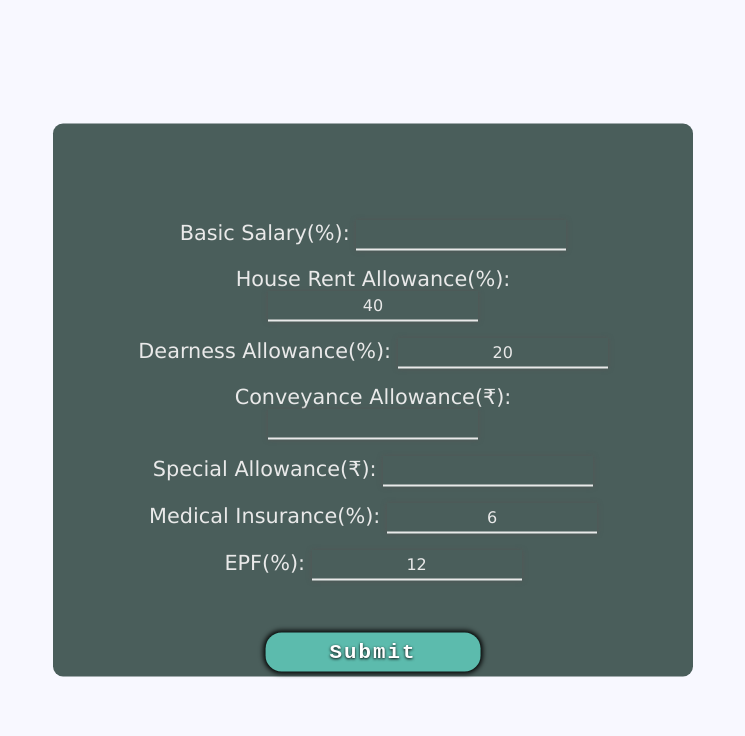
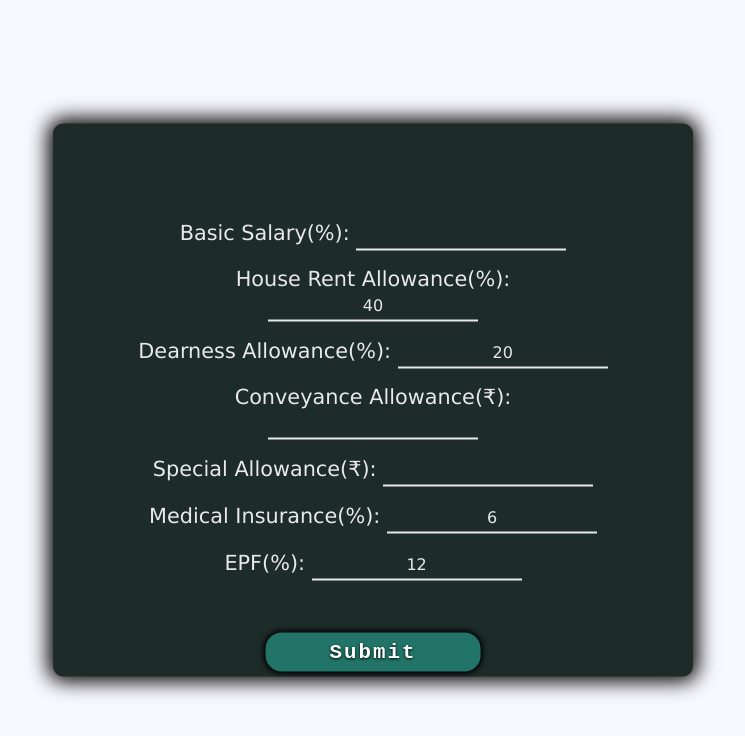
Before and after one commit to MaheshRath08/Salary_calculator, a plain HTML site: page index.html in a window 1280 px wide. In both pictures the pointer is over the button "Submit". Shown: the whole page, without its empty margins (267-1012 px from the left). Drawn offline with Linux system fonts and the light colour scheme.

Commit message:
button changes

```diff
--- a/style.css
+++ b/style.css
@@ -17,11 +17,12 @@ body{
     top: 50%;
     transform: translate(-50%,-50%);
     justify-content: center;
-    background-color: #4a5e5b;
+    background-color: #1d2b29;
     text-align: center;
     padding: 5rem;
     color: #e9e9e9;
     border-radius: 10px;
+    box-shadow: 0 0 20px 5px black;
 }
 .take button{
     padding: 0.5rem 4rem;
@@ -42,13 +43,15 @@ body{
     font-weight: 600;
     letter-spacing: 2px;
 }
+.take button:hover{
+    background-color: #217467;
+}
 input[type="text"]{
     font-size: 1rem;
     padding: 5px;
     text-align: center;
     color: #e9e9e9;
     border: none;
-    box-shadow: 0 0 5px #555555;
     outline: none;
     background-color: transparent;
     border-bottom: 2px solid #e9e9e9;
@@ -83,3 +86,6 @@ th{
     box-shadow: 0 0 10px 3px black;
     cursor: pointer;
 }
+#close:hover{
+    background-color: rgb(207, 57, 57);
+}
```
